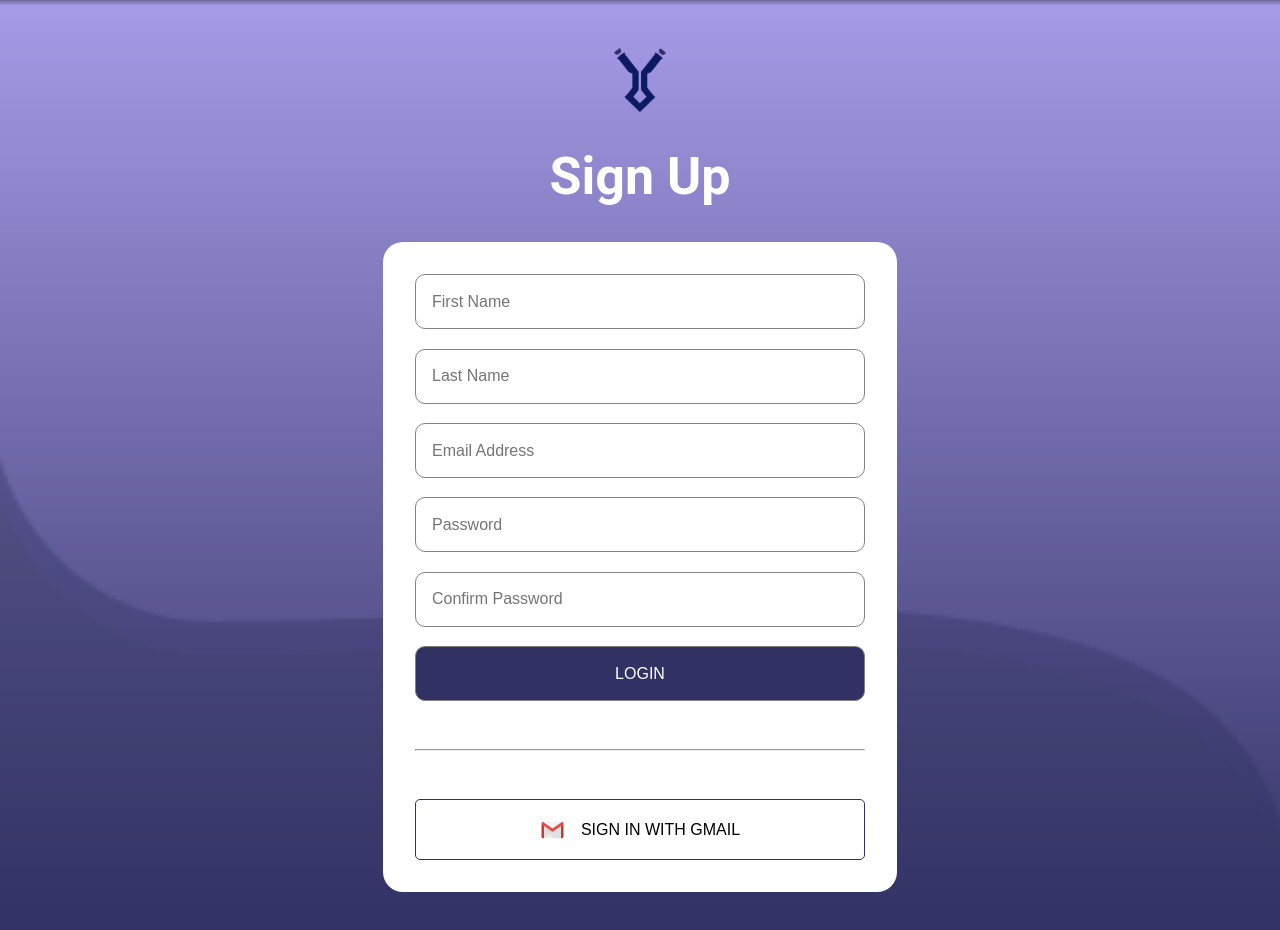
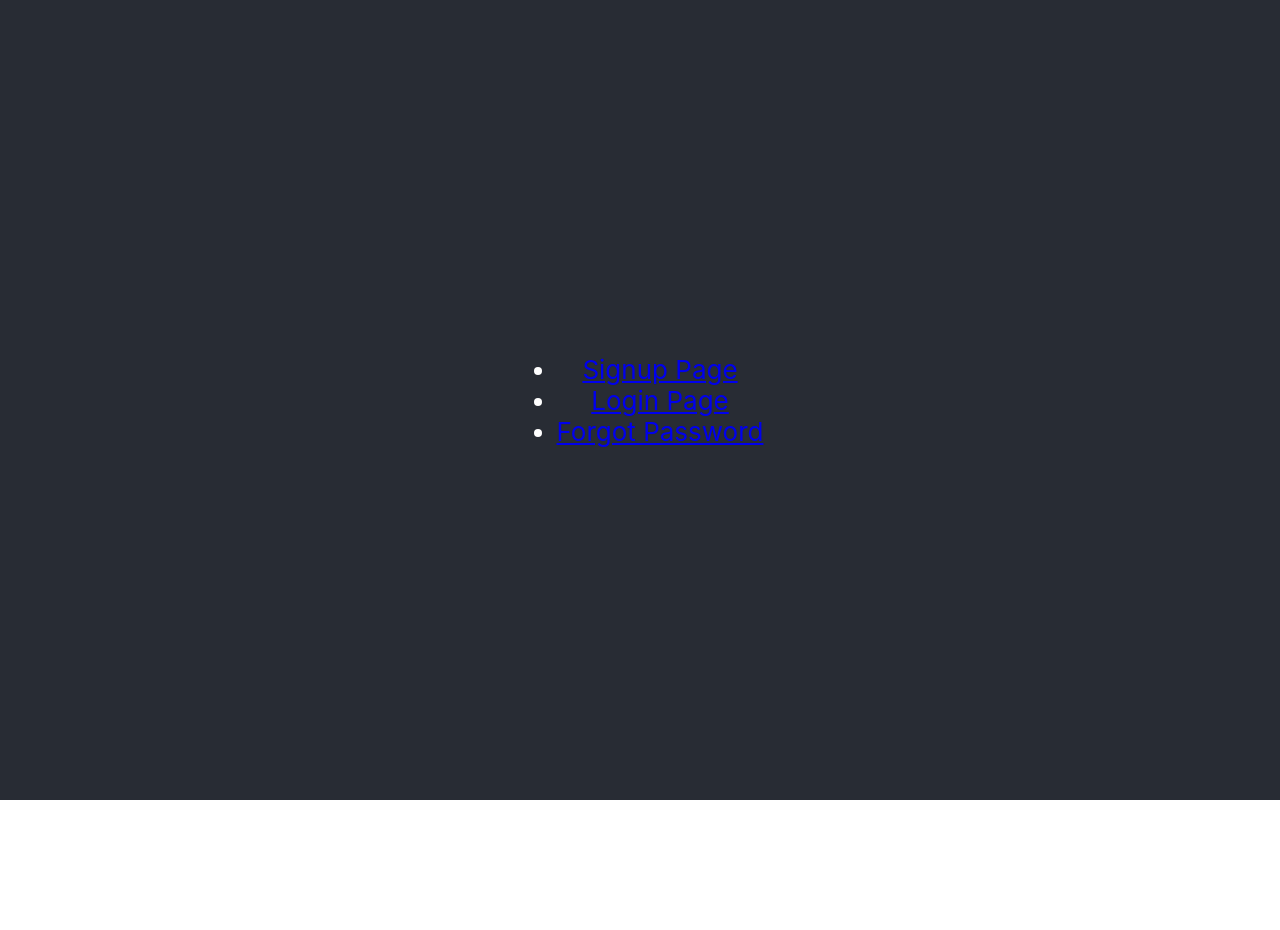
Before and after one commit to BanksMustapha7/antigen, a React (Create React App) app: page / in a window 1280 px wide. Shown: the top 930 px of the page. After the commit the page ends 800 px from the top, so only its background shows below. Built offline with nearby package versions, Linux system fonts and the light colour scheme.

Commit message:
UI complete

```diff
--- a/src/App.js
+++ b/src/App.js
@@ -13,7 +13,7 @@ function App() {
             <Route exact path="/" element={<Homepage />} />
             <Route path="/login" element={<LoginPage />} />
             <Route path="/signup" element={<SignupPage />} />
-            <Route path="/forgotten_passsword" element={<Fp />} />
+            <Route path="/forgot_password" element={<Fp />} />
           </Routes>
         </Router>
       </header>
--- a/src/Pages/ForgotPassword/Fp.jsx
+++ b/src/Pages/ForgotPassword/Fp.jsx
@@ -1,25 +1,39 @@
 import React, { useState } from "react";
+import { Link } from "react-router-dom";
 import "../loginpage.css";
 import Rarr from "../../assets/rarr.png";
 function Fp() {
-  const [email, setEmail] = useState();
+  const [email, setEmail] = useState(" ");
+  const [submit, setSubmit] = useState(false);
+  const [warning, setWarning] = useState(false);
   const handleEmail = (e) => {
     setEmail(e.target.value);
     console.log(email);
   };
-  const handleSubmit = () => {};
+  const handleSubmit = (e) => {
+    e.preventDefault();
+    if (email.length < 8) {
+      setWarning(true);
+    } else setSubmit(true);
+  };
   return (
     <div className="fp_div">
       <div className="top">
+        <button>
+          <Link to="/">
             <img src={Rarr} alt="back" />
+          </Link>
+        </button>
         <h1>Forgot Password</h1>
       </div>
       <div className="body">
+        {(!submit && (
           <form action="" onSubmit={handleSubmit}>
             <h3>
-            Please enter your email address. The reset link will be sent to your
-            email.
+              Please enter your email address. The reset link will be sent to
+              your email.
             </h3>
+            <div className="" style={{ display: "grid", gap: ".45rem" }}>
               <input
                 type="email"
                 name=""
@@ -27,8 +41,38 @@ function Fp() {
                 onChange={(e) => handleEmail(e)}
                 placeholder="Email Address"
               />
-          <button type="submit">Recover Password</button>
+              {warning && (
+                <small
+                  style={{
+                    color: "red",
+                    textAlign: "right",
+                    fontWeight: "bold",
+                  }}
+                >
+                  Invalid Email Address!
+                </small>
+              )}
+            </div>
+            <button type="submit" className="click fp_button">
+              Recover Password
+            </button>
           </form>
+        )) || (
+          <div style={{ display: "grid", padding: "2rem" }}>
+            <img src="" alt="" srcset="" />
+            <h3 style={{ textAlign: "center" }}>
+              A recovery mail has been sent to {email}
+            </h3>
+            <button className="fp_button">
+              <Link
+                to="/signup"
+                style={{ color: "#fff", textDecoration: "none" }}
+              >
+                Click to go back to Login Page
+              </Link>
+            </button>
+          </div>
+        )}
       </div>
     </div>
   );
--- a/src/Pages/Home/Homepage.jsx
+++ b/src/Pages/Home/Homepage.jsx
@@ -1,8 +1,23 @@
 import React from "react";
+import { Link } from "react-router-dom";
 // import LoginPage from "../LoginPage/LoginPage";
-import SignupPage from "../SignupPage/SignupPage";
+// import SignupPage from "../SignupPage/SignupPage";
 function Homepage() {
-  return <SignupPage />;
+  return (
+    <div style={{ display: "grid", placeContent: "center" }}>
+      <ul>
+        <li>
+          <Link to="/signup">Signup Page</Link>
+        </li>
+        <li>
+          <Link to="/login">Login Page</Link>
+        </li>
+        <li>
+          <Link to="/forgot_password">Forgot Password</Link>
+        </li>
+      </ul>
+    </div>
+  );
 }
 
 export default Homepage;
--- a/src/Pages/LoginPage/LoginPage.jsx
+++ b/src/Pages/LoginPage/LoginPage.jsx
@@ -1,4 +1,5 @@
 import React from "react";
+import { Link } from "react-router-dom";
 import "../loginpage.css";
 import Group287 from "../../assets/Group287.png";
 import Google from "../../assets/google.png";
@@ -35,7 +36,10 @@ function LoginPage() {
         </div>
 
         <h4>
-          Don't have an account? <span>Sign up here</span>
+          Don't have an account?
+          <Link to="/signup">
+            <span>Sign up here</span>
+          </Link>
         </h4>
       </div>
     </div>
--- a/src/Pages/SignupPage/SignupPage.jsx
+++ b/src/Pages/SignupPage/SignupPage.jsx
@@ -1,22 +1,20 @@
 import React, { useState } from "react";
-import { useForm } from "react-hook-form";
 import "../loginpage.css";
 import Group287 from "../../assets/Group287.png";
 import Google from "../../assets/google.png";
 import Cross from "../../assets/cross.png";
 import Group6 from "../../assets/Group 6.png";
 function SignupPage() {
-  const {
-    register,
-    handleSubmit,
-    watch,
-    formState: { errors },
-  } = useForm();
-  const onSubmit = (data) => console.log(data);
+  //controls password requirements
+  const [showRequire, setShow] = useState(true);
 
-  const [showRequire, setShow] = useState(false);
+  //controls character password length
   const [char, setChar] = useState(false);
+
+  //control casing of password
   const [casing, setCase] = useState(false);
+
+  //controls number requirement of password
   const [num, setNum] = useState(false);
 
   const styles = {
@@ -34,33 +32,19 @@ function SignupPage() {
       </div>
 
       <div className="bottom">
-        <form action="" onSubmit={handleSubmit(onSubmit)}>
+        <form action="">
           <div>
-            <input
-              type="text"
-              name=""
-              id=""
-              placeholder="First Name"
-              {...register("firstName")}
-            />
-            <input
-              type="text"
-              name=""
-              id=""
-              placeholder="Last Name"
-              {...register("lastName")}
-            />
+            <input type="text" name="" id="" placeholder="First Name" />
+            <input type="text" name="" id="" placeholder="Last Name" />
             <input type="email" placeholder="Email Address" />
-            <input
-              type="password"
-              placeholder="Password"
-              {...register("lastName")}
-            />
+            <input type="password" placeholder="Password" />
 
+            {/* If show require is true, it would list the password requirement */}
             {showRequire && (
               <div className="require">
                 <small style={styles.passwordRequire}>
                   <span>
+                    {/* if the password doesnt contain up to 8 letter, char is false then X is displayed, if char is true green check is shown */}
                     <img
                       className="required"
                       src={(char === false && Cross) || Group6}
@@ -72,6 +56,7 @@ function SignupPage() {
                 </small>
                 <small style={styles.passwordRequire}>
                   <span>
+                    {/* if the password doesnt contain a capital and small letter, casing is false then X is displayed, if char is true green check is shown */}
                     <img
                       className="required"
                       src={(casing === false && Cross) || Group6}
@@ -82,20 +67,21 @@ function SignupPage() {
                 </small>
                 <small style={styles.passwordRequire}>
                   <span>
+                    {/* if the password doesnt contain number, num is false then X is displayed, if char is true green check is shown */}
                     <img
                       className="required"
                       src={(num === false && Cross) || Group6}
                       alt="tick"
                     />
                   </span>
-                  One Number
+                  A Number
                 </small>
               </div>
             )}
 
             <input type="password" placeholder="Confirm Password" />
           </div>
-          <button type="submit" className="click" onClick={handleSubmit}>
+          <button type="submit" className="click">
             LOGIN
           </button>
         </form>
--- a/src/Pages/loginpage.css
+++ b/src/Pages/loginpage.css
@@ -109,6 +109,11 @@
     padding: 1.25rem;
 }
 
+.fp_div .top button {
+    background: transparent;
+    border: none;
+}
+
 .fp_div .top img {
     width: 10px;
 }
@@ -135,20 +140,23 @@
 .fp_div .body form input {
     border: 1px solid #828282;
     border-radius: 10px;
-    padding: .5rem;
+    padding: .725rem;
     font-size: 15px;
     outline: none;
 }
 
-.fp_div .body form button {
+.fp_div .fp_button {
     background: #313163;
     border-radius: 10px;
     text-align: center;
-    font-size: 15px;
+    font-size: 17.5px;
+    color: #fff;
+    padding: .75rem;
 }
 
 .bottom h4 span {
     text-decoration: underline;
+    margin-left: .35rem;
 }
 
 .click {
@@ -204,6 +212,11 @@
         border-radius: 20px;
     }
 
+    .fp_div .body form {
+        max-width: 600px;
+        margin: 0 auto;
+    }
+
     .bottom h4 {
         /* color: #fff; */
     }
```
Also changed, not shown: src/Pages/SignupPage/signupage.css (deleted). Lines whose indentation alone changed are shown as unchanged.
